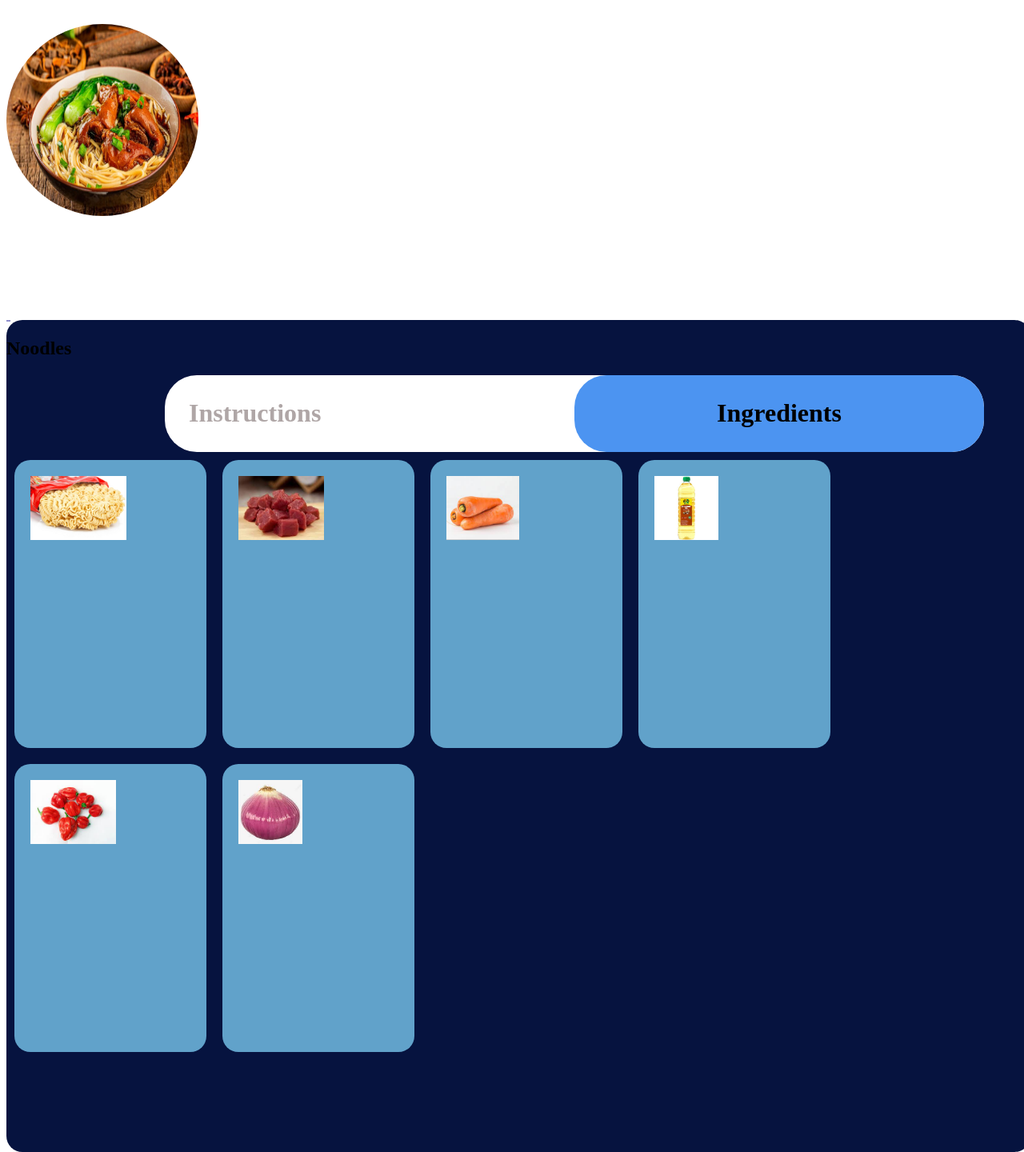
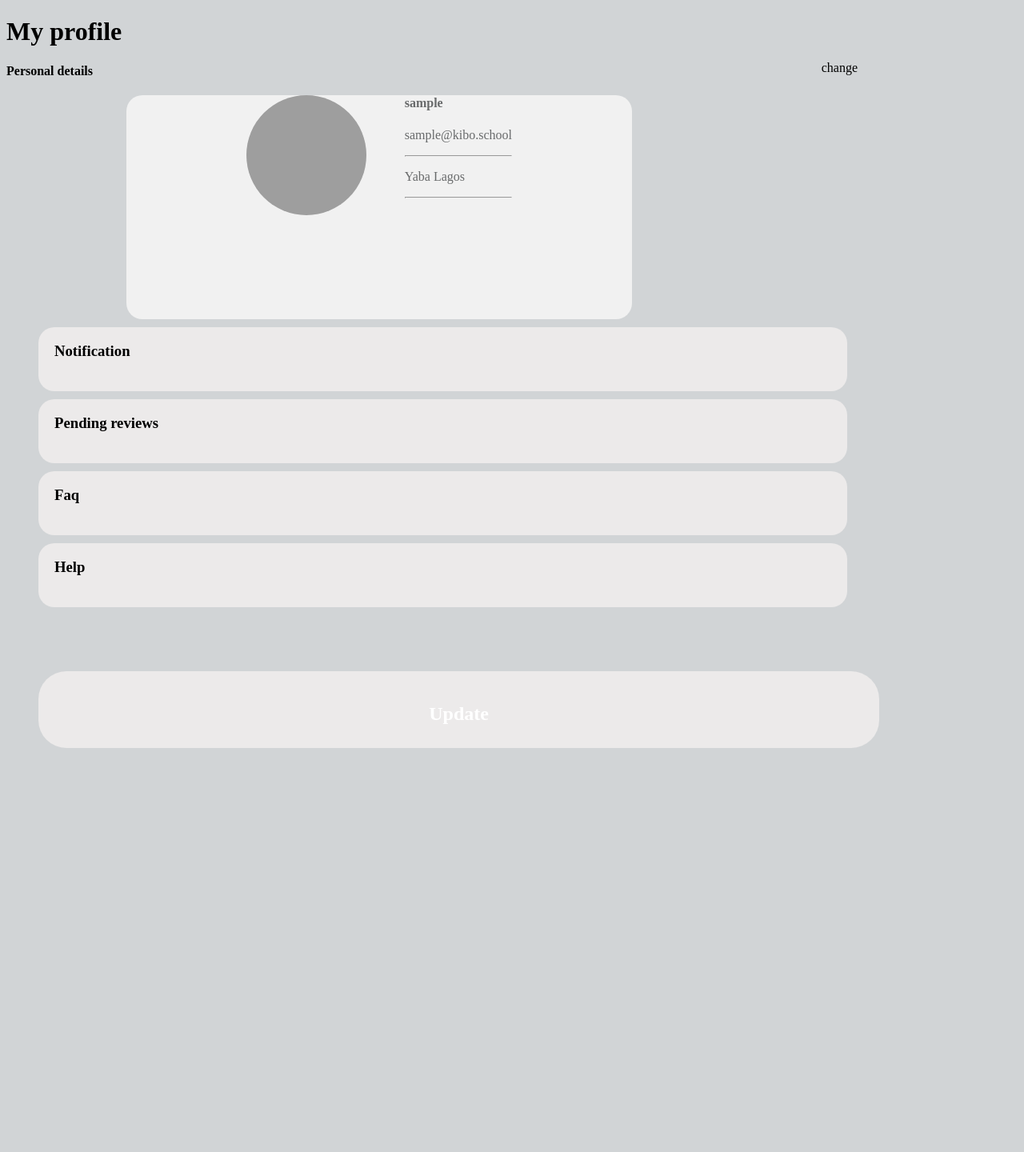
Before and after one commit to pyfiadonkor1/CampusCare365, a Flask app: template templates/recipes.html in a window 1280 px wide. Shown: the whole page at 80% size. After the commit the page ends 935 px from the top, so only its background shows below. Run offline with Flask 3, Linux system fonts and the light colour scheme; the template is opened without the code that fills it: most values are stand-ins (such as "Sample title", 1, 10 or a date in 2020); grey boxes are pictures that could not be loaded.

Commit message:
profile added

```diff
--- a/templates/recipes.html
+++ b/templates/recipes.html
@@ -3,125 +3,105 @@
 <head>
     <meta charset="UTF-8">
     <meta http-equiv="X-UA-Compatible" content="IE=edge">
-    <meta name="viewport" content="width=>, initial-scale=1.0">
+    <meta name="viewport" content="width=device-width, initial-scale=1.0">
     <title>Document</title>
     <style>
-        .small {
-            background-color: rgb(142, 142, 204);
-            width:5px;
-            height:2px;
+body{
+    background-color: rgb(209, 212, 214);
+        }
+.container {
+height: 10vh;
+background-color: rgb(236, 234, 234);
+border-radius: 20px;
+text-align:unset;
+max-width: 80%;
+position: relative;
+margin:10px;
+padding:20;
+margin-left: 40px;
+}
+
+.button {
+height: 7vh;
+background-color: rgb(236, 234, 234);
+border-radius: 35px;
+margin-left: 40px;
+position: relative;
+max-width: 80%;
+margin-top: 10vh;
+padding: 20px;
+}
+.update{
+
+    color: white;
+    font-weight: 700px;
     align-items: center;
+    text-align: center;
 }
-        .container{
-            border-width: 2px;
-            background-color: rgb(6, 19, 63);
+
+
+img {
+    border-radius: 100px;
+    margin-left: 150px;
+
+}
+.subtopic{
+    position:relative;
+}
+.change {
 position: absolute;
-            top: 50vh;
-            height:130vh;
-            width: 100%;
+top:-20px;
+right: 200px;
+}
+.item {
+    position: absolute;
+    left:20px;
+}
+.profile{
+    position: relative;
+    background-color: rgb(241, 241, 241);
+    max-width: 50%;
+    margin-left: 150px;
+    height: 35vh;
     border-radius: 20px;
 }
-        .fit-content{
-            background-color: white;
-            border-radius: 10px;
-            justify-items: center;
-            justify-content: center;
-
-        }
-        #noodles{
-            height:30vh;
-            width:30vh;
-            border-radius: 100%;
-            align-content: center;
+.profile-part{
  position: absolute;
-            top: 30px;
-            align-items: center;
-        }
-        .row{
-            color:rgb(175, 166, 166);
-            background-color: white;
-            position:relative;
-            height:12vh;
-            width:80%;
-            justify-self: center;
-            border-radius: 40px;
-            left: 70px;
-            display:flex;
-            align-items: center;
-            justify-content: left;
-        }
-        .row_part{
-            background-color: rgb(76, 148, 241);
-            position:absolute;
-            height:12vh;
-            top:0px;
-            right:0px;
-            width:50%;
-            border-radius: 40px;
-            display: flex;
-            align-items: center;
-            justify-content: center;
-
-        }
-        .contain{
-            height: 40vh;
-            width: 25vh;
-            background-color: rgb(97, 162, 202);
-            margin:10px;
-            justify-content:space-evenly;
-            padding: 20px;
-            border-radius: 20px;
-        }
-        .float{
-            float: left;
-        }
-        .ingre {
-            font-weight: 600;
-            color:black;
-            font-size:xx-large;
-            text-align: center;
-        }
-        .foo {
-            height: 80px;
-        }
-        .instruct{
-            font-weight: 600;
-            font-size: xx-large;
-            position:absolute;
-            text-align: center;
-            left: 30px;
+ right:150px;
+ top:-20px;
+ color:rgb(104, 106, 107)
 }
     </style>
 </head>
-<body class="fit-content">
-    <img src="static\pictures\noodles.jpg" alt="noodles" id="noodles">
-    <div class="container">
-        <div class="small"></div>
-        <h2>Noodles</h2>
-        <div class="row">
-            <p class="instruct">Instructions</p>
-            <div class="row_part">
-                <p class="ingre">Ingredients</p>
+<body>
+   <h1>My profile</h1>
+   <div class="subtopic">
+        <h4>Personal details</h4>
+        <p class="change">change</p>
+   </div>
+    <div class="profile">
+        <img src="placeholderit" width="150" height="150">
+        <div class="profile-part">
+            <h4>{{username}}</h4>
+            <p>{{username}}@kibo.school</p><hr>
+            <p>Yaba Lagos</p><hr>
         </div>
     </div>
-        <div class="contain float">
-            <img src="static\pictures\NOODLES (1).jpg" alt="Noodles" class="foo">
+    <div class="container">
+        <h3  class="item">Notification</h3>
     </div>
-        <div class="contain float">
-            <img src="static\pictures\beef.jpeg" alt="meat" class="foo">
+    <div class="container">
+        <h3  class="item">Pending reviews</h3>
     </div>
-        <div class="contain float">
-            <img src="static\pictures\carrot.jpeg" alt="cabbage" class="foo">
+    <div class="container">
+        <h3  class="item">Faq</h3>
     </div>
-        <div class="contain float">
-            <img src="static\pictures\oil.jpeg" alt="meat" class="foo">
+    <div class="container">
+        <h3 class="item">Help</h3>
     </div>
-        <div class="contain float">
-            <img src="static\pictures\pepper.jpeg" alt="meat" class="foo">
-        </div>
-        <div class="contain float">
-            <img src="static\pictures\onion.jpeg" alt="meat" class="foo">
-        </div>
+    <div class="button">
+        <h2 class ="update">Update</h2>
     </div>
 </body>
+
 </html>
```
Lines whose indentation alone changed are shown as unchanged.
